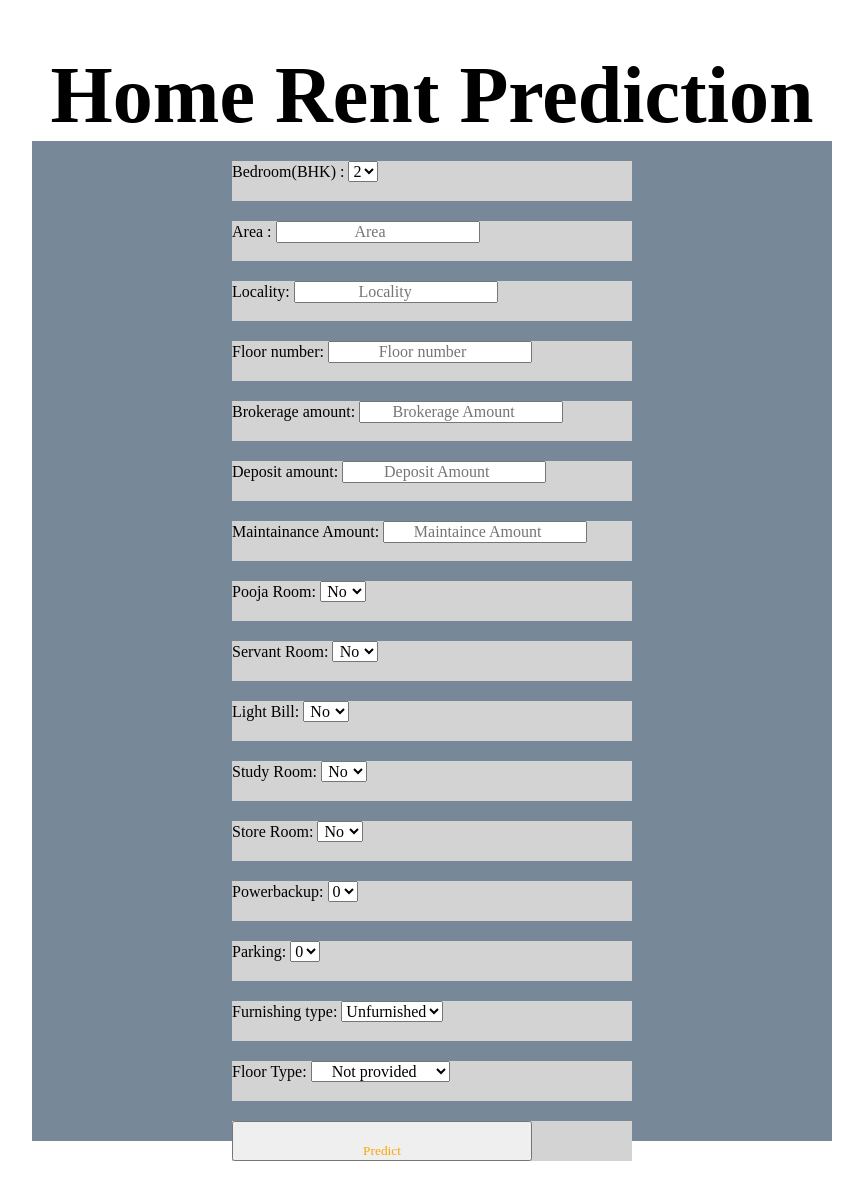
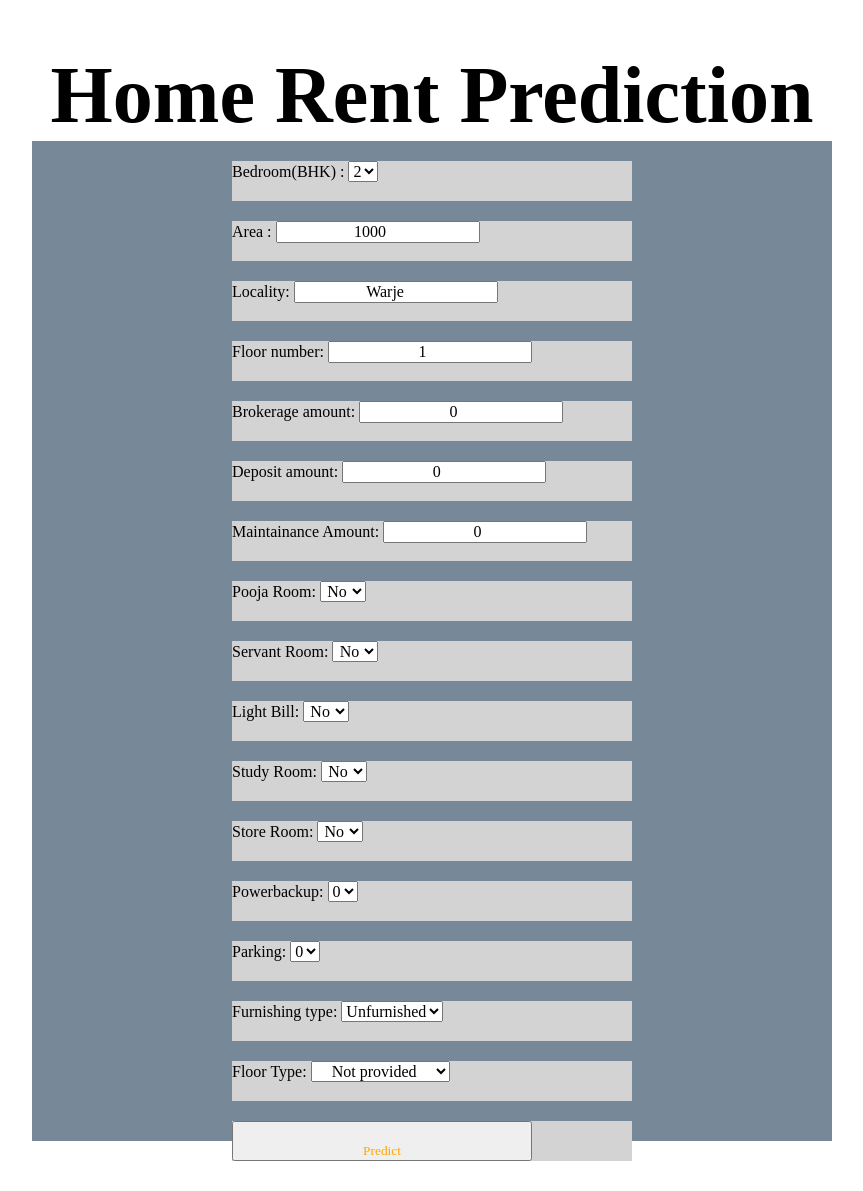
Before and after one commit to LastPawn/House-Rent-Prediction, a Flask app: page / in a window 1280 px wide. Shown: the whole page, without its empty margins (208-1071 px from the left). Run offline with Flask 2, Linux system fonts and the light colour scheme; parts of the project's set-up code (start-up, migrations or seed data) failed here and were passed over.

Commit message:
Update home.html

```diff
--- a/templates/home.html
+++ b/templates/home.html
@@ -30,7 +30,7 @@
             <div class="mb-3">
                 <label for="exampleInputPassword1" class="form-label">Area : </label>
 
-                    <input type="number" class="form-control"  name="area" placeholder="Area">
+                    <input type="number" class="form-control"  name="area" value = 1000 placeholder="Area">
 
 
             </div>
@@ -39,7 +39,7 @@
             <div class="mb-3">
                 <label for="exampleInputPassword1" class="form-label">Locality:</label>
 
-                    <input type="text" class="form-control"  name="locality" placeholder="Locality" list = 'localityList'>
+                    <input type="text" class="form-control"  name="locality" value="Warje" placeholder="Locality" list = 'localityList'>
                     <datalist id='localityList'>
                         <option value="Akurdi">Akurdi</option>
                         <option value="Warje">Warje</option>
@@ -54,7 +54,7 @@
                 <div class="mb-3">
                     <label for="exampleInputPassword1" class="form-label">Floor number:</label>
 
-                        <input type="number" class="form-control"  name="floor" placeholder="Floor number">
+                        <input type="number" class="form-control"  name="floor" value = 1 placeholder="Floor number">
 
                 </div>
 
@@ -62,7 +62,7 @@
                 <div class="mb-3">
                     <label for="exampleInputPassword1" class="form-label">Brokerage amount:</label>
 
-                        <input type="number" class="form-control"  name="brokerage" placeholder="Brokerage Amount">
+                        <input type="number" class="form-control"  name="brokerage" value = 0 placeholder="Brokerage Amount">
 
                 </div>
 
@@ -70,7 +70,7 @@
                 <div class="mb-3">
                     <label for="exampleInputPassword1" class="form-label">Deposit amount:</label>
 
-                        <input type="number" class="form-control"  name="deposit" placeholder="Deposit Amount">
+                        <input type="number" class="form-control"  name="deposit" value = 0 placeholder="Deposit Amount">
 
                 </div>
 
@@ -78,7 +78,7 @@
                 <div class="mb-3">
                     <label for="exampleInputPassword1" class="form-label">Maintainance Amount:</label>
 
-                        <input type="number" class="form-control"  name="maintainance" placeholder="Maintaince Amount">
+                        <input type="number" class="form-control"  name="maintainance" value = 0 placeholder="Maintaince Amount">
 
                 </div>
 
```
